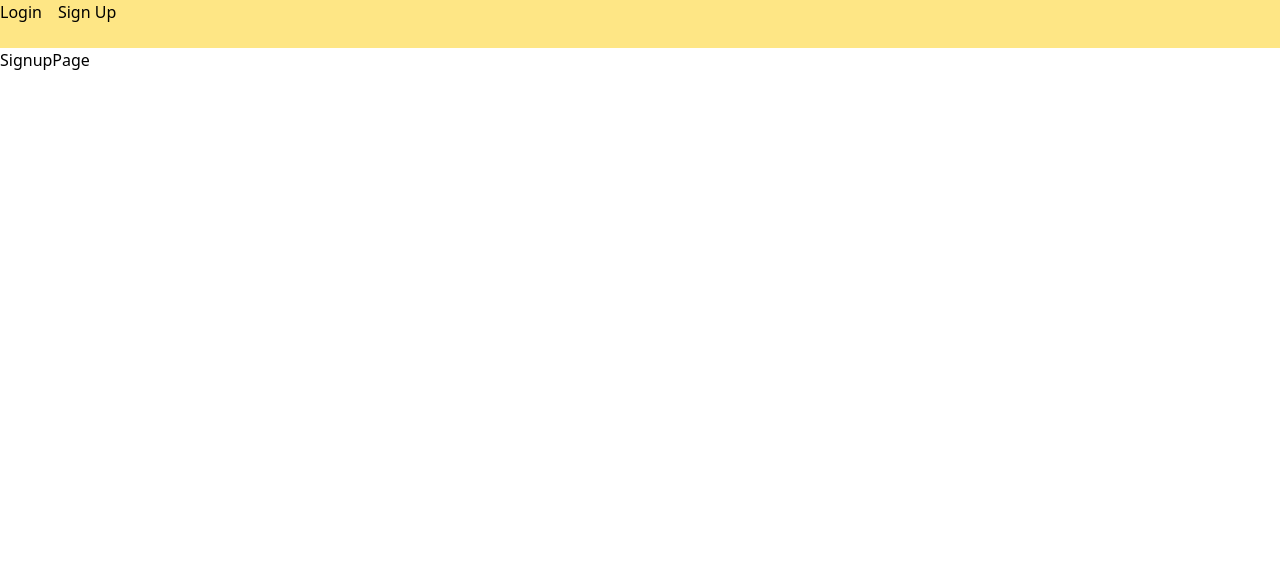
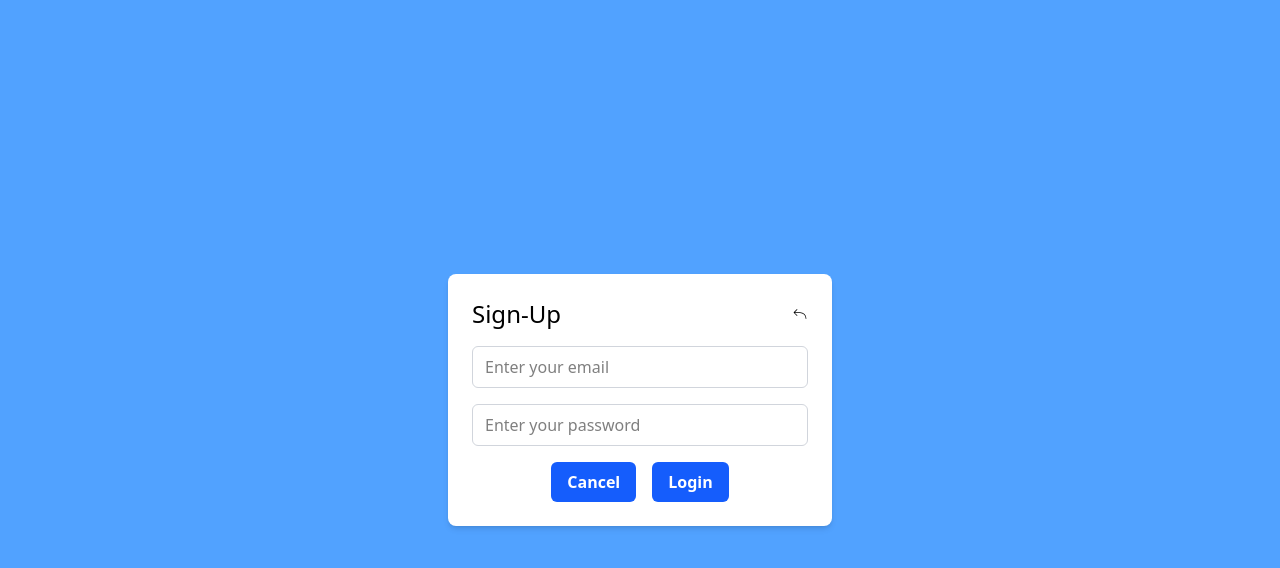
Before and after one commit to VictorSouzaCode/Atomic-Design, a React (Vite) app: page /signup in a window 1280 px wide. Shown: the top 568 px of the page. Built offline with nearby package versions, Linux system fonts and the light colour scheme.

Commit message:
sign up page fully created using reusable components

```diff
--- a/src/App.tsx
+++ b/src/App.tsx
@@ -1,16 +1,11 @@
 import LoginPage from "./components/pages/LoginPage";
 import SignupPage from "./components/pages/SignupPage";
-import { BrowserRouter, Routes, Route, Link } from "react-router-dom"
+import { BrowserRouter, Routes, Route } from "react-router-dom"
 
 function App() {
 
   return (
     <BrowserRouter>
-      <nav className="absolute top-0 w-screen h-12 bg-amber-200 flex gap-4">
-        <Link to="/" >Login</Link>
-        <Link to="signup" >Sign Up</Link>
-      </nav>
-
       <Routes>
         <Route path="/" element={<LoginPage/>}/>
         <Route path="signup" element={<SignupPage/>}/>
--- /dev/null
+++ b/src/components/hooks/useAuth.tsx
@@ -0,0 +1,15 @@
+import { useState } from "react";
+
+export const useAuth = () => {
+    const [email, setEmail] = useState("")
+    const [password, setPassword] = useState("");
+
+    const handleSubmit = (e: React.FormEvent) => {
+        e.preventDefault()
+        alert(`Logging in as ${email}`)
+    }
+
+    return (
+        {email, setEmail, password, setPassword, handleSubmit}
+    )
+}
--- a/src/components/organisms/LoginForm.tsx
+++ b/src/components/organisms/LoginForm.tsx
@@ -1,16 +1,10 @@
 import { InputField, FormActions, FormHeader } from "../molecules"
-import { useState } from "react"
+import { useAuth } from "../hooks/useAuth"
 
 
 export const LoginForm = () => {
 
-    const [email, setEmail] = useState("")
-    const [password, setPassword] = useState("");
-
-    const handleSubmit = (e: React.FormEvent) => {
-        e.preventDefault()
-        alert(`Logging in as ${email}`)
-    }
+    const {email, setEmail, password, setPassword, handleSubmit} = useAuth()
 
   return (
     <form onSubmit={handleSubmit} className="bg-white p-6 rounded-lg shadow-md w-full max-w-sm">
--- a/src/components/organisms/SignupForm.tsx
+++ b/src/components/organisms/SignupForm.tsx
@@ -1,9 +1,20 @@
-// next step is make a signup form
-// try to make it first then later look at chat gpt to see how it did it
+import { InputField, FormActions, FormHeader } from "../molecules"
+import { useAuth } from "../hooks/useAuth";
 
 const SignupForm = () => {
+
+  const {email, setEmail, password, setPassword, handleSubmit} = useAuth()
+
   return (
-    <div>SignupForm</div>
+    <form onSubmit={handleSubmit} className="bg-white p-6 rounded-lg shadow-md w-full max-w-sm">
+      <FormHeader title="Sign-Up" routeFor="/"/>
+
+      <InputField label="Email" value={email} onChange={(e) => setEmail(e.target.value)} placeholder="Enter your email"/>
+
+      <InputField label="Email" type="password" value={password} onChange={(e) => setPassword(e.target.value)} placeholder="Enter your password"/>
+
+      <FormActions/>
+    </form>
   )
 }
 
--- a/src/components/pages/SignupPage.tsx
+++ b/src/components/pages/SignupPage.tsx
@@ -1,12 +1,11 @@
-
+import SignupForm from "../organisms/SignupForm"
+import { AuthTemplate } from "../templates/AuthTemplate"
 
 const SignupPage = () => {
   return (
-    <div>
-      <h1>SignupPage</h1>
-      <h1>SignupPage</h1>
-      <h1>SignupPage</h1>
-    </div>
+    <AuthTemplate>
+      <SignupForm />
+    </AuthTemplate>
   )
 }
 
```
